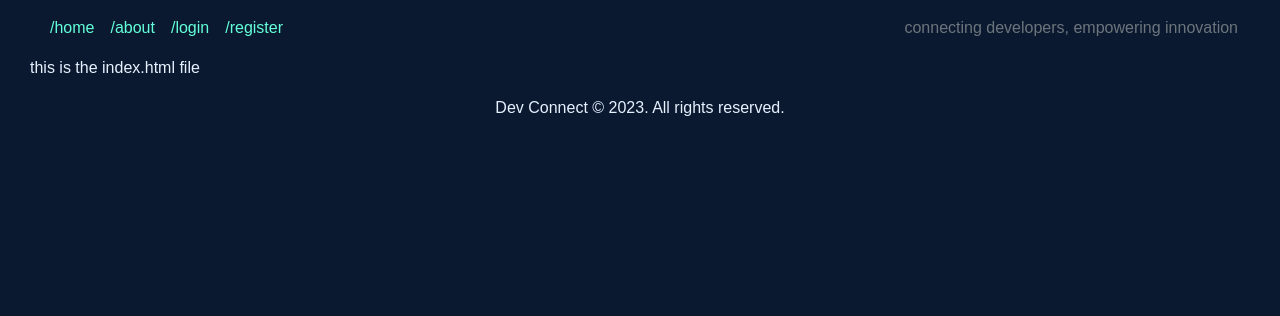
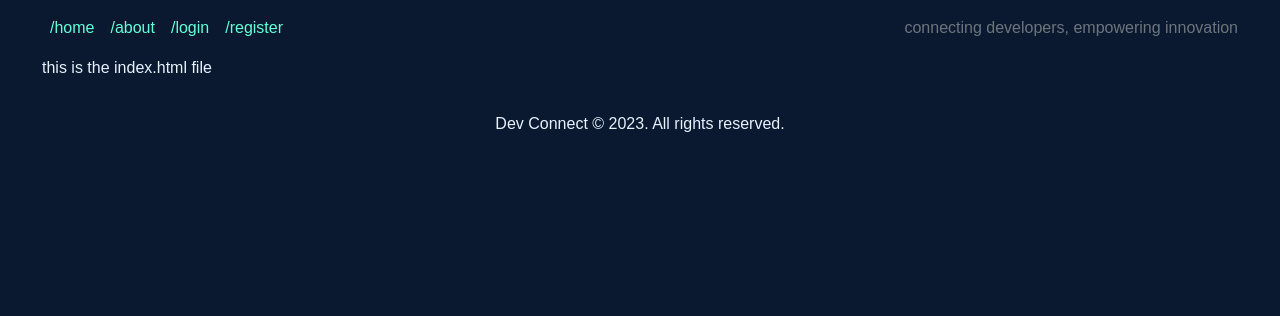
Before and after one commit to emmaC11/Dev-Connect, a Django app: template templates/index.html in a window 1280 px wide. Shown: the top 316 px of the page. Run offline with Django 3.2, Linux system fonts and the light colour scheme; the template is opened without the code that fills it, so the values that code supplies are empty; some web fonts are replaced.

Commit message:
add basic bootstrap layout to index.html

```diff
--- a/templates/index.html
+++ b/templates/index.html
@@ -2,8 +2,16 @@
 
 {% block content %}
 
-<div>
-    <p>this is the index.html file</p>
+<div class="container-fluid">
+    <div class="row">
+        <p>this is the index.html file</p>
+        <!-- Blog Entries Column -->
+        <div class="col-12 mt-3 left">
+            <div class="row">
+
+            </div>
+        </div>
+    </div>
 </div>
 
 {%endblock%}
```
